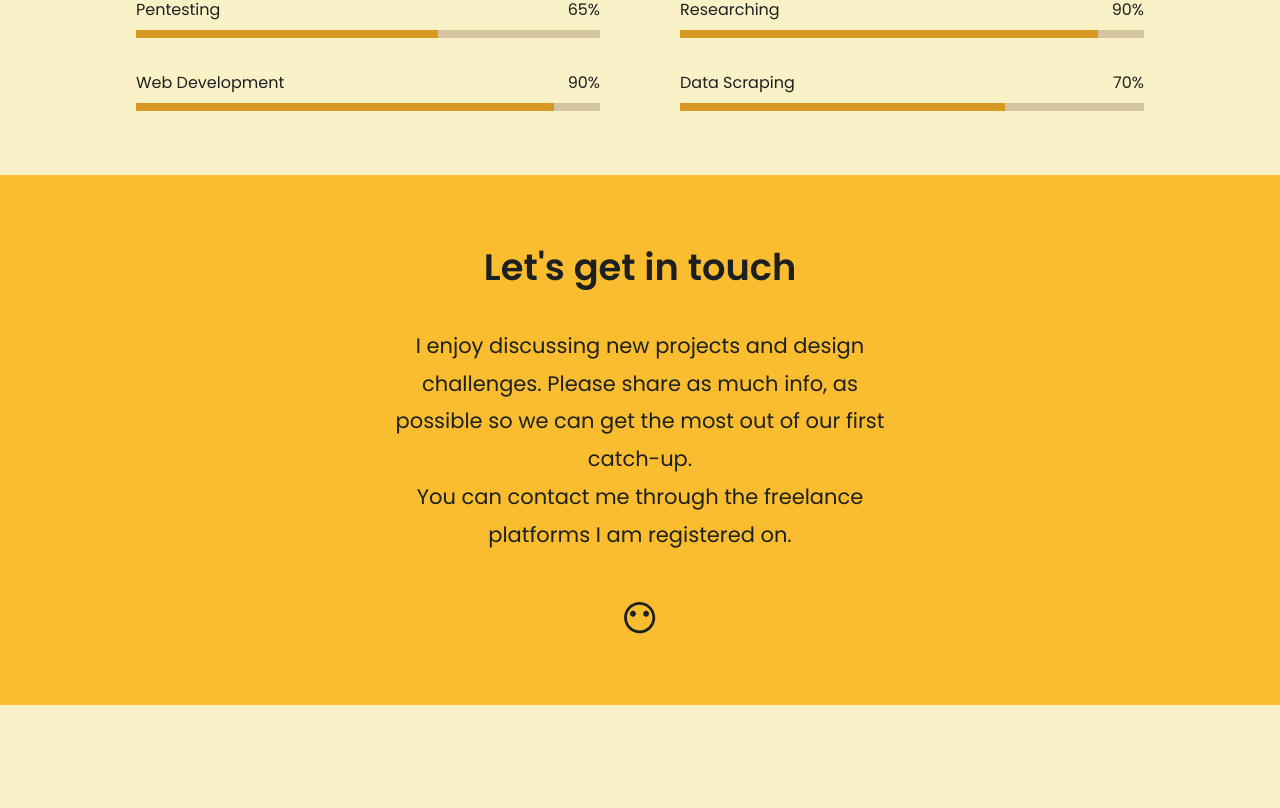
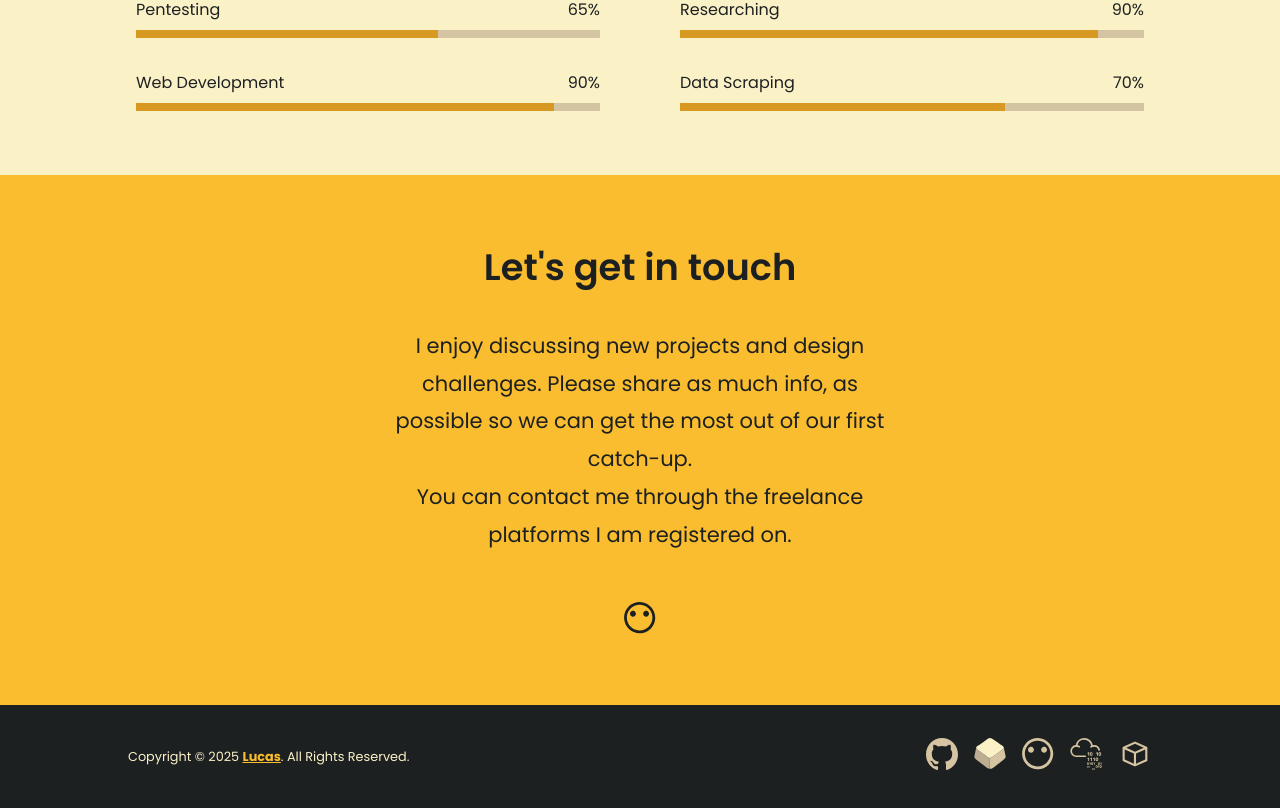
Before and after one commit to 0x0n0m4d/portfolio, a Vue app: page / in a window 1280 px wide. Shown: the part 3719-4527 px from the top of the page. Before the commit the page ends 4424 px from the top, so only its background shows below. Built offline with nearby package versions, Linux system fonts and the light colour scheme; the HTML template or start-up script is replaced by a standard one.

Commit message:
feat(footer): implement Footer component

```diff
--- a/src/App.vue
+++ b/src/App.vue
@@ -5,6 +5,7 @@ import AboutMe from './components/AboutMe.vue'
 import Services from './components/Services.vue'
 import Resume from './components/Resume.vue'
 import ContactMe from './components/ContactMe.vue'
+import Footer from './components/Footer.vue'
 </script>
 
 <template>
@@ -18,6 +19,7 @@ import ContactMe from './components/ContactMe.vue'
     <Services />
     <Resume />
     <ContactMe />
+    <Footer />
   </main>
 </template>
 
--- /dev/null
+++ b/src/components/Footer.vue
@@ -0,0 +1,91 @@
+<script setup lang="ts">
+import Github from "./icons/Github.vue"
+import Code4 from "./icons/Code4.vue"
+import PeoplePerHour from "./icons/PeoplePerHour.vue"
+import THM from "./icons/THM.vue"
+import HTB from "./icons/HTB.vue"
+</script>
+
+<template>
+  <footer>
+    <div class="copy">
+      Copyright &#169; 2025 <a href="#home" class="home">Lucas</a>. All Rights Reserved.
+    </div>
+    <div class="row_icons">
+      <a href="#github" class="git">
+        <Github />
+      </a>
+      <a href="#code4rena" class="code4">
+        <Code4 />
+      </a>
+      <a href="#peopleperhour" class="pph">
+        <PeoplePerHour />
+      </a>
+      <a href="#TryHackMe" class="thm">
+        <THM />
+      </a>
+      <a href="#HackTheBox" class="htb">
+        <HTB />
+      </a>
+    </div>
+  </footer>
+</template>
+
+<style scoped>
+footer {
+  background-color: var(--vt-black);
+  color: var(--vt-white);
+  width: 100%;
+  padding: 2rem 8rem;
+  display: flex;
+  align-items: center;
+  justify-content: space-between;
+}
+
+.copy {
+  font-size: 0.8rem;
+}
+
+.home {
+  font-weight: bold;
+  text-decoration: underline;
+  color: var(--vt-primary-soft);
+}
+
+.row_icons {
+  display: flex;
+  align-items: center;
+  gap: 0 1rem;
+}
+
+a {
+  color: var(--vt-white-mute);
+  text-decoration: none;
+}
+
+a.git:hover {
+  color: #3c3836;
+  transition: 0.5s
+}
+
+a.pph:hover {
+  color: #aa1d18;
+  transition: 0.5s
+}
+
+a.thm:hover {
+  color: var(--vt-white);
+  transition: 0.5s
+}
+
+a.htb:hover {
+  color: #b8bb26;
+  transition: 0.5s
+}
+
+@media only screen and (max-width: 815px) {
+  footer {
+    padding: 2rem 3.125rem;
+  }
+}
+</style>
```
